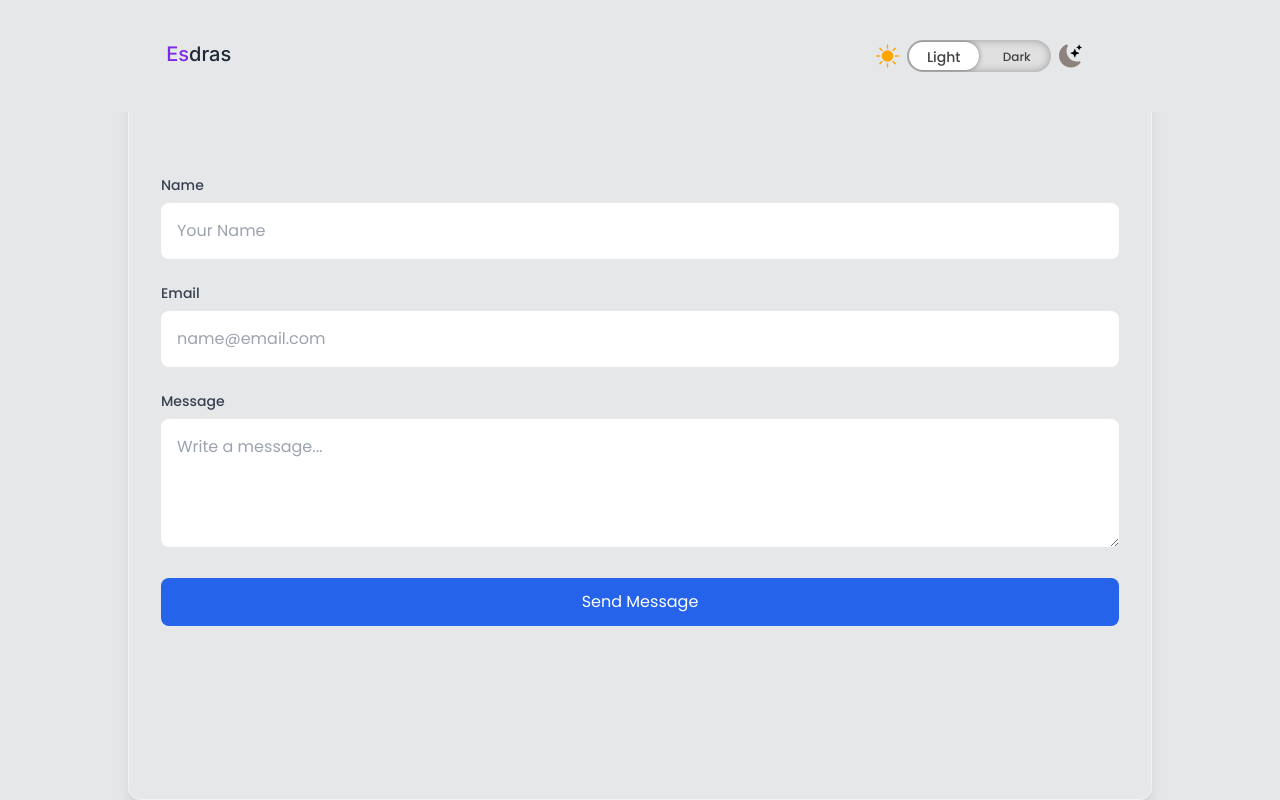
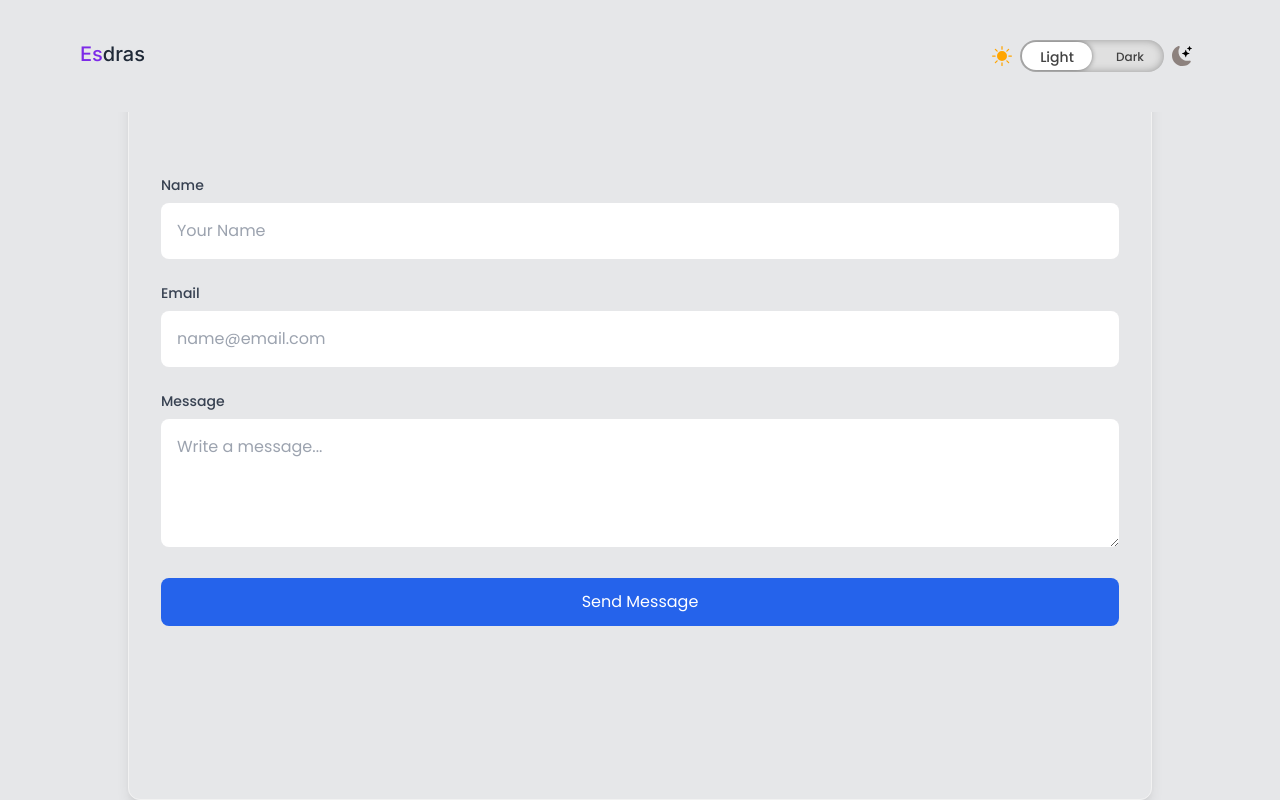
Before and after one commit to esdrassantos06/portfolio, a React (Vite) app: page /contact in a window 1280 px wide. Built offline with nearby package versions, Linux system fonts and the light colour scheme.

Commit message:
responsive

```diff
--- a/src/components/NavbarContact.jsx
+++ b/src/components/NavbarContact.jsx
@@ -1,5 +1,6 @@
 import React, { useState, useEffect } from 'react';
 import '../App.css';
+import { Moon, Sun } from 'lucide-react'
 
 const NavbarContact = () => {
 
@@ -24,36 +25,31 @@ const NavbarContact = () => {
 
 
     return (
-        <nav className="navbar flex flex-row gap-96 p-10 transition ease-in duration-150 bg-mist-gray dark:bg-custom-black justify-around">
-                <a href='/' translate="no" className='text-mypurple inter mr-2 text-xl font-medium'>Es<span className='text-gray-800 dark:text-white'>dras</span></a>
+        <nav className="navbar flex max-w-[100vw] w-full flex-row md:gap-96 p-10 transition ease-in duration-150 bg-mist-gray dark:bg-custom-black justify-between">
+            <a href='/' translate="no" className='text-mypurple inter md:mx-10 text-xl font-medium'>Es<span className='text-gray-800 dark:text-white'>dras</span></a>
             <div className='flex flex-row gap-2 items-center justify-center'>
 
                 <div className='__darkmode-button mr-8 max-[400px]:mr-4 flex flex-row'>
-                    <svg viewBox="0 0 16 16" className="bi bi-sun-fill max-sm:mr-1 mr-2" fill="currentColor" width="23"
-                        xmlns="http://www.w3.org/2000/svg">
-                        <path
-                            d="M8 12a4 4 0 1 0 0-8 4 4 0 0 0 0 8zM8 0a.5.5 0 0 1 .5.5v2a.5.5 0 0 1-1 0v-2A.5.5 0 0 1 8 0zm0 13a.5.5 0 0 1 .5.5v2a.5.5 0 0 1-1 0v-2A.5.5 0 0 1 8 13zm8-5a.5.5 0 0 1-.5.5h-2a.5.5 0 0 1 0-1h2a.5.5 0 0 1 .5.5zM3 8a.5.5 0 0 1-.5.5h-2a.5.5 0 0 1 0-1h2A.5.5 0 0 1 3 8zm10.657-5.657a.5.5 0 0 1 0 .707l-1.414 1.415a.5.5 0 1 1-.707-.708l1.414-1.414a.5.5 0 0 1 .707 0zm-9.193 9.193a.5.5 0 0 1 0 .707L3.05 13.657a.5.5 0 0 1-.707-.707l1.414-1.414a.5.5 0 0 1 .707 0zm9.193 2.121a.5.5 0 0 1-.707 0l-1.414-1.414a.5.5 0 0 1 .707-.707l1.414 1.414a.5.5 0 0 1 0 .707zM4.464 4.465a.5.5 0 0 1-.707 0L2.343 3.05a.5.5 0 1 1 .707-.707l1.414 1.414a.5.5 0 0 1 0 .708z"
-                            color="orange"></path>
-                    </svg>
-                    <label className="switch text-sm font-medium cursor-pointer btn-color-mode-switch inline-block m-0 relative"
-                        id="light">
-                        <input value="1" className="w-12 h-6 opacity-0 absolute top-0 m-0 cursor-pointer" id="color_mode" name="color_mode" type="checkbox" />
+                    <div className='dark:hover:bg-zinc-800 hover:bg-[#a7a6a6] transition-all duration-200 group p-2 rounded-full flex items-center'>
+                        <button className='sm:hidden inline-flex' onClick={() => setDarkMode(!darkMode)}>
+                            {darkMode ? <Sun size={22} color='orange' /> : <Moon size={22} className='fill-[#525151] group-hover:stroke-black group-hover:fill-black stroke-[#525151]' />}
+                        </button>
+                    </div>
 
+                    <div className='__darkmode- md:mr-4 hidden sm:flex flex-row'>
+                                <svg viewBox="0 0 16 16" className="bi bi-sun-fill max-sm:mr-1 mr-2" fill="currentColor" width="20" xmlns="http://www.w3.org/2000/svg">
+                                    <path d="M8 12a4 4 0 1 0 0-8 4 4 0 0 0 0 8zM8 0a.5.5 0 0 1 .5.5v2a.5.5 0 0 1-1 0v-2A.5.5 0 0 1 8 0zm0 13a.5.5 0 0 1 .5.5v2a.5.5 0 0 1-1 0v-2A.5.5 0 0 1 8 13zm8-5a.5.5 0 0 1-.5.5h-2a.5.5 0 0 1 0-1h2a.5.5 0 0 1 .5.5zM3 8a.5.5 0 0 1-.5.5h-2a.5.5 0 0 1 0-1h2A.5.5 0 0 1 3 8zm10.657-5.657a.5.5 0 0 1 0 .707l-1.414 1.415a.5.5 0 1 1-.707-.708l1.414-1.414a.5.5 0 0 1 .707 0zm-9.193 9.193a.5.5 0 0 1 0 .707L3.05 13.657a.5.5 0 0 1-.707-.707l1.414-1.414a.5.5 0 0 1 .707 0zm9.193 2.121a.5.5 0 0 1-.707 0l-1.414-1.414a.5.5 0 0 1 .707-.707l1.414 1.414a.5.5 0 0 1 0 .707zM4.464 4.465a.5.5 0 0 1-.707 0L2.343 3.05a.5.5 0 1 1 .707-.707l1.414 1.414a.5.5 0 0 1 0 .708z" color="orange"></path>
+                                </svg>
+                                <label className="switch text-sm font-medium cursor-pointer btn-color-mode-switch poppins-font inline-block m-0 relative" id="light">
+                                    <input value="1" className="w-12 h-6 opacity-0 absolute top-0 m-0 cursor-pointer" id="color_mode" name="color_mode" type="checkbox" />
+                                    <label className="btn-color-mode-switch-inner overflow-hidden m-0 w-36 h-8 relative block cursor-pointer" data-off="Light" data-on="Dark" id="trail" onClick={() => setDarkMode(!darkMode)} htmlFor="color_mode"></label>
+                                </label>
 
-                        <label className="btn-color-mode-switch-inner  overflow-hidden m-0 w-36 h-8 relative block cursor-pointer"
-                            data-off="Light" data-on="Dark" id="trail" onClick={() => setDarkMode(!darkMode)} htmlFor="color_mode"></label>
-                        </label>
-
-
-                    <svg viewBox="0 0 16 16" className="bi bi-moon-stars-fill max-sm:ml-1 ml-2" fill="currentColor" width="23"
-                        xmlns="http://www.w3.org/2000/svg">
-                        <path
-                            d="M6 .278a.768.768 0 0 1 .08.858 7.208 7.208 0 0 0-.878 3.46c0 4.021 3.278 7.277 7.318 7.277.527 0 1.04-.055 1.533-.16a.787.787 0 0 1 .81.316.733.733 0 0 1-.031.893A8.349 8.349 0 0 1 8.344 16C3.734 16 0 12.286 0 7.71 0 4.266 2.114 1.312 5.124.06A.752.752 0 0 1 6 .278z"
-                            color="#8D827E"></path>
-                        <path
-                            d="M10.794 3.148a.217.217 0 0 1 .412 0l.387 1.162c.173.518.579.924 1.097 1.097l1.162.387a.217.217 0 0 1 0 .412l-1.162.387a1.734 1.734 0 0 0-1.097 1.097l-.387 1.162a.217.217 0 0 1-.412 0l-.387-1.162A1.734 1.734 0 0 0 9.31 6.593l-1.162-.387a.217.217 0 0 1 0-.412l1.162-.387a1.734 1.734 0 0 0 1.097-1.097l.387-1.162zM13.863.099a.145.145 0 0 1 .274 0l.258.774c.115.346.386.617.732.732l.774.258a.145.145 0 0 1 0 .274l-.774.258a1.156 1.156 0 0 0-.732.732l-.258.774a.145.145 0 0 1-.274 0l-.258-.774a1.156 1.156 0 0 0-.732-.732l-.774-.258a.145.145 0 0 1 0-.274l.774-.258c.346-.115.617-.386.732-.732L13.863.1z"
-                            color="black" className="dark:invert"></path>
-                    </svg>
+                                <svg viewBox="0 0 16 16" className="bi bi-moon-stars-fill ml-1 sm:ml-2" fill="currentColor" width="20" xmlns="http://www.w3.org/2000/svg">
+                                    <path d="M6 .278a.768.768 0 0 1 .08.858 7.208 7.208 0 0 0-.878 3.46c0 4.021 3.278 7.277 7.318 7.277.527 0 1.04-.055 1.533-.16a.787.787 0 0 1 .81.316.733.733 0 0 1-.031.893A8.349 8.349 0 0 1 8.344 16C3.734 16 0 12.286 0 7.71 0 4.266 2.114 1.312 5.124.06A.752.752 0 0 1 6 .278z" color="#8D827E"></path>
+                                    <path d="M10.794 3.148a.217.217 0 0 1 .412 0l.387 1.162c.173.518.579.924 1.097 1.097l1.162.387a.217.217 0 0 1 0 .412l-1.162.387a1.734 1.734 0 0 0-1.097 1.097l-.387 1.162a.217.217 0 0 1-.412 0l-.387-1.162A1.734 1.734 0 0 0 9.31 6.593l-1.162-.387a.217.217 0 0 1 0-.412l1.162-.387a1.734 1.734 0 0 0 1.097-1.097l.387-1.162zM13.863.099a.145.145 0 0 1 .274 0l.258.774c.115.346.386.617.732.732l.774.258a.145.145 0 0 1 0 .274l-.774.258a1.156 1.156 0 0 0-.732.732l-.258.774a.145.145 0 0 1-.274 0l-.258-.774a1.156 1.156 0 0 0-.732-.732l-.774-.258a.145.145 0 0 1 0-.274l.774-.258c.346-.115.617-.386.732-.732L13.863.1z" color="black" className="dark:invert"></path>
+                                </svg>
+                            </div>
                 </div>
 
             </div>
--- a/src/pages/Home.jsx
+++ b/src/pages/Home.jsx
@@ -43,7 +43,7 @@ const Home = () => {
 
     return (
         <>
-            <header className='fixed bg-mist-gray w-full dark:bg-custom-black z-50'>
+            <header className='fixed bg-mist-gray w-full max-w-[100vw] dark:bg-custom-black z-50'>
                 <Navbar />
             </header>
             <main className='w-full h-full'>
@@ -141,7 +141,7 @@ const Home = () => {
                                         </div>
                                         <div className='flex flex-col poppins-font items-center justify-center'>
                                             <h2 className='text-xl mb-8 font-bold select-none dark:text-white max-md:text-lg'>Design</h2>
-                                            <p className='text-lg mb-8 w-[300px] dark:text-white text-center max-md:text-base max-lg:w-fit'>I value a simple content structure, clean design patterns, and intentional interactions.</p>
+                                            <p className='text-lg mb-8 w-[300px] px-2 dark:text-white text-center max-md:text-base max-lg:w-fit'>I value a simple content structure, clean design patterns, and intentional interactions.</p>
                                         </div>
                                         <div className='poppins-font mb-28 max-sm:mb-10 flex flex-col items-center justify-center'>
                                             <h1 className='text-purple-800 mb-1 font-semibold text-lg text-center dark:text-white'>Things I enjoy designing:</h1>
@@ -156,13 +156,13 @@ const Home = () => {
                                         </div>
                                     </div>
 
-                                    <div className='__column flex flex-col border-solid justify-center h-full items-center gap-3 sm:w-1/3 sm:border-l sm:border-r max-sm:border-b max-sm:border-t max-sm:mt-6 max-sm:mb-6 border-gray-300 dark:border-gray-700'>
+                                    <div className='__column flex max-sm:pt-8 flex-col border-solid justify-center h-full items-center gap-3 sm:w-1/3 sm:border-l sm:border-r max-sm:border-b max-sm:border-t max-sm:mt-6 max-sm:mb-6 border-gray-300 dark:border-gray-700'>
                                         <div className='bg-green-500 mb-4 max-sm:mt-4 rounded-full p-4'>
                                             <SquareChevronRight size={40} />
                                         </div>
                                         <div className='flex flex-col poppins-font items-center justify-center'>
                                             <h2 className='text-xl max-md:text-lg  mb-8 font-bold text-center dark:text-white select-none'>FrontEnd Developer</h2>
-                                            <p className='text-lg mb-8 w-[300px] dark:text-white text-center max-md:text-base max-lg:w-fit'>I enjoy coding things from scratch and bringing ideas to life in the browser.</p>
+                                            <p className='text-lg mb-8 w-[300px] px-2 dark:text-white text-center max-md:text-base max-lg:w-fit'>I enjoy coding things from scratch and bringing ideas to life in the browser.</p>
                                         </div>
                                         <div className='poppins-font mb-28 max-sm:mb-10 flex flex-col items-center justify-center'>
                                             <h1 className='text-purple-800 mb-1 font-semibold text-lg dark:text-white text-center'>Languages I know:</h1>
@@ -183,13 +183,13 @@ const Home = () => {
                                     </div>
 
 
-                                    <div className='__column flex flex-col justify-center h-full items-center gap-3 sm:w-1/3'>
+                                    <div className='__column flex flex-col max-sm:pt-8 justify-center h-full items-center gap-3 sm:w-1/3'>
                                         <div className='bg-green-500 mb-4 max-sm:mt-4 rounded-full p-4'>
                                             <BookOpen size={40} />
                                         </div>
                                         <div className='flex flex-col poppins-font items-center justify-center'>
                                             <h2 className='text-xl max-md:text-lg mb-8 font-bold select-none dark:text-white'>Education</h2>
-                                            <p className='text-lg max-md:text-base max-lg:w-fit mb-8 w-[300px] dark:text-white text-center'>I am currently studying at Tokio School, where I am enhancing my skills in web development.</p>
+                                            <p className='text-lg max-md:text-base px-2 max-lg:w-fit mb-8 w-[300px] dark:text-white text-center'>I am currently studying at Tokio School, where I am enhancing my skills in web development.</p>
                                         </div>
                                         <div className='poppins-font mb-28 max-sm:mb-10 flex flex-col items-center justify-center'>
                                             <h1 className='text-purple-800 mb-1 font-semibold text-lg dark:text-white'>Courses:</h1>
```
